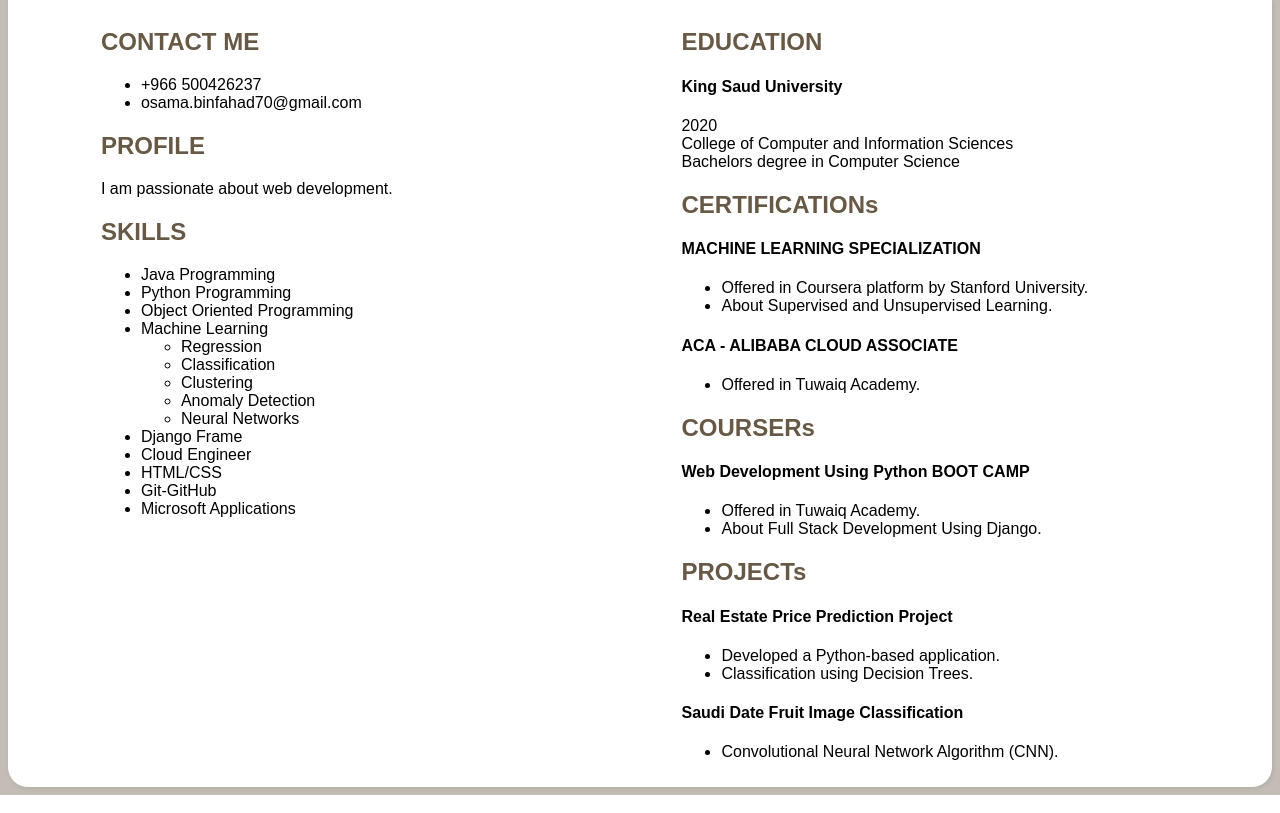
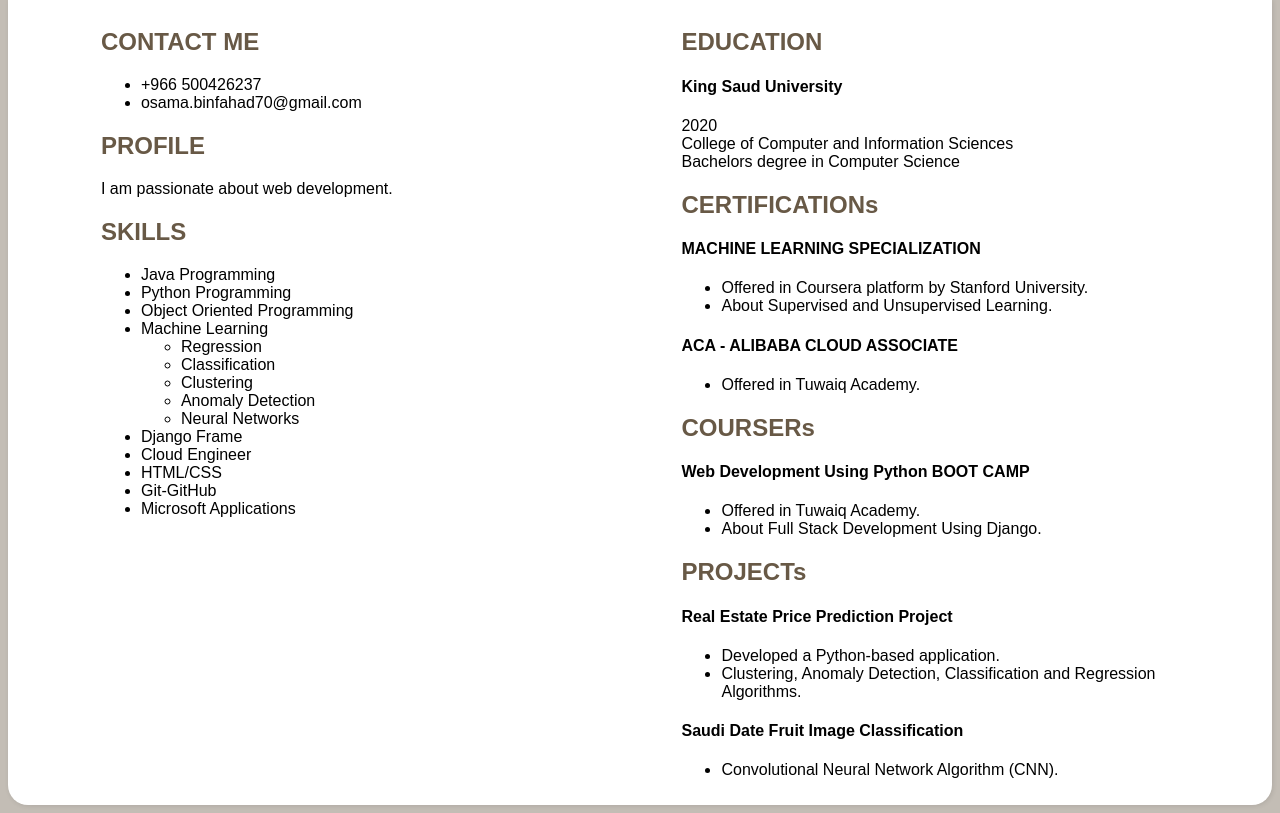
Before and after one commit to T-Python-Sep-24/LAB-Templates-CSS-101, a Django app: page /careers/cv/ in a window 1280 px wide. Shown: the part 170-983 px from the top of the page. Run offline with Django 5.2, Linux system fonts and the light colour scheme.

Commit message:
Final update

```diff
--- a/HtmlCssProject/Learn/templates/Learn/myCV.html
+++ b/HtmlCssProject/Learn/templates/Learn/myCV.html
@@ -115,7 +115,8 @@
                 <h4>Real Estate Price Prediction Project</h4>
                 <ul>
                     <li>Developed a Python-based application.
-                    <li>Classification using Decision Trees.
+                    <li>Clustering, Anomaly Detection, Classification
+                        and Regression Algorithms.
                 </ul>
 
                 <h4>Saudi Date Fruit Image Classification</h4>
```
